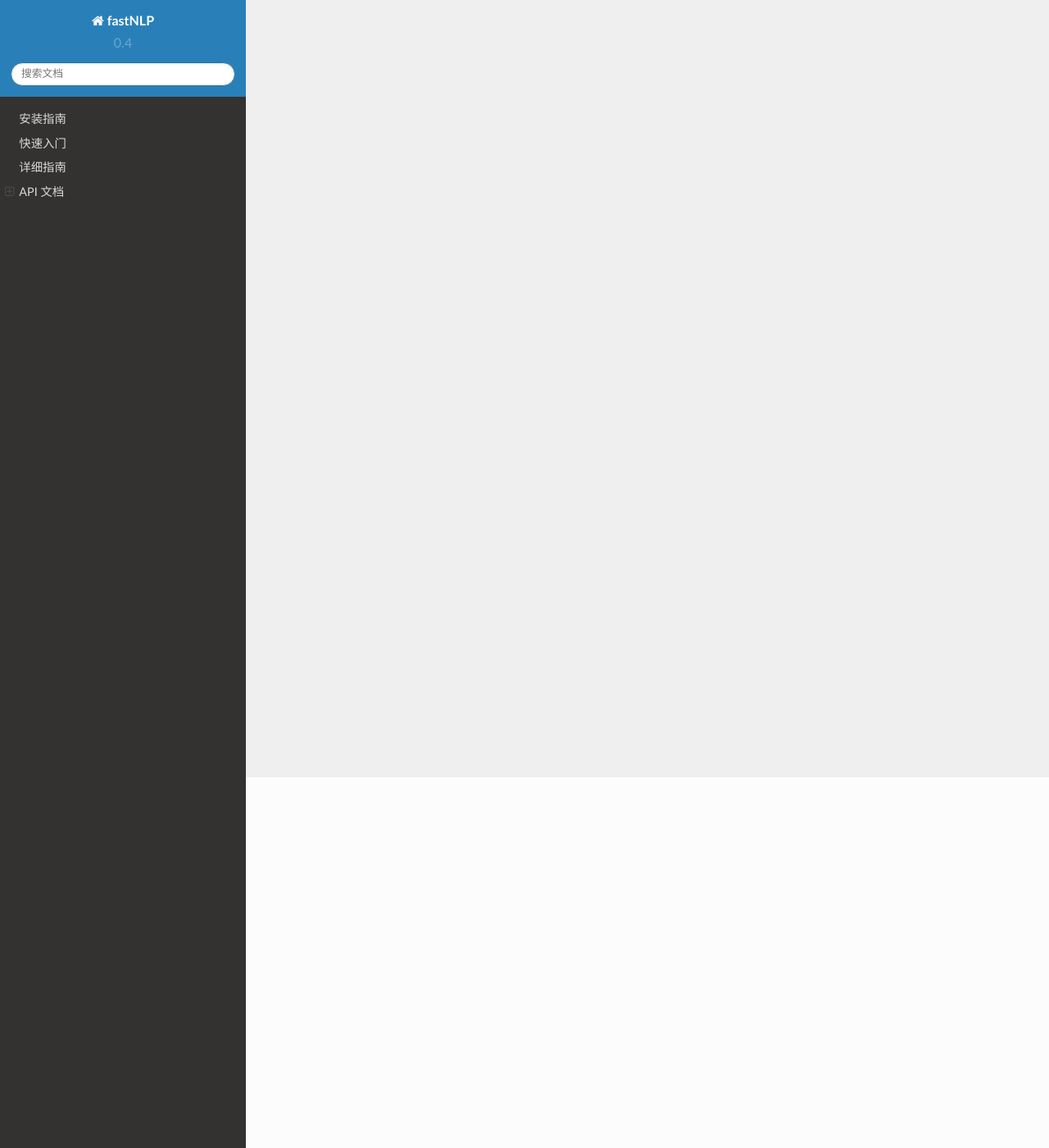
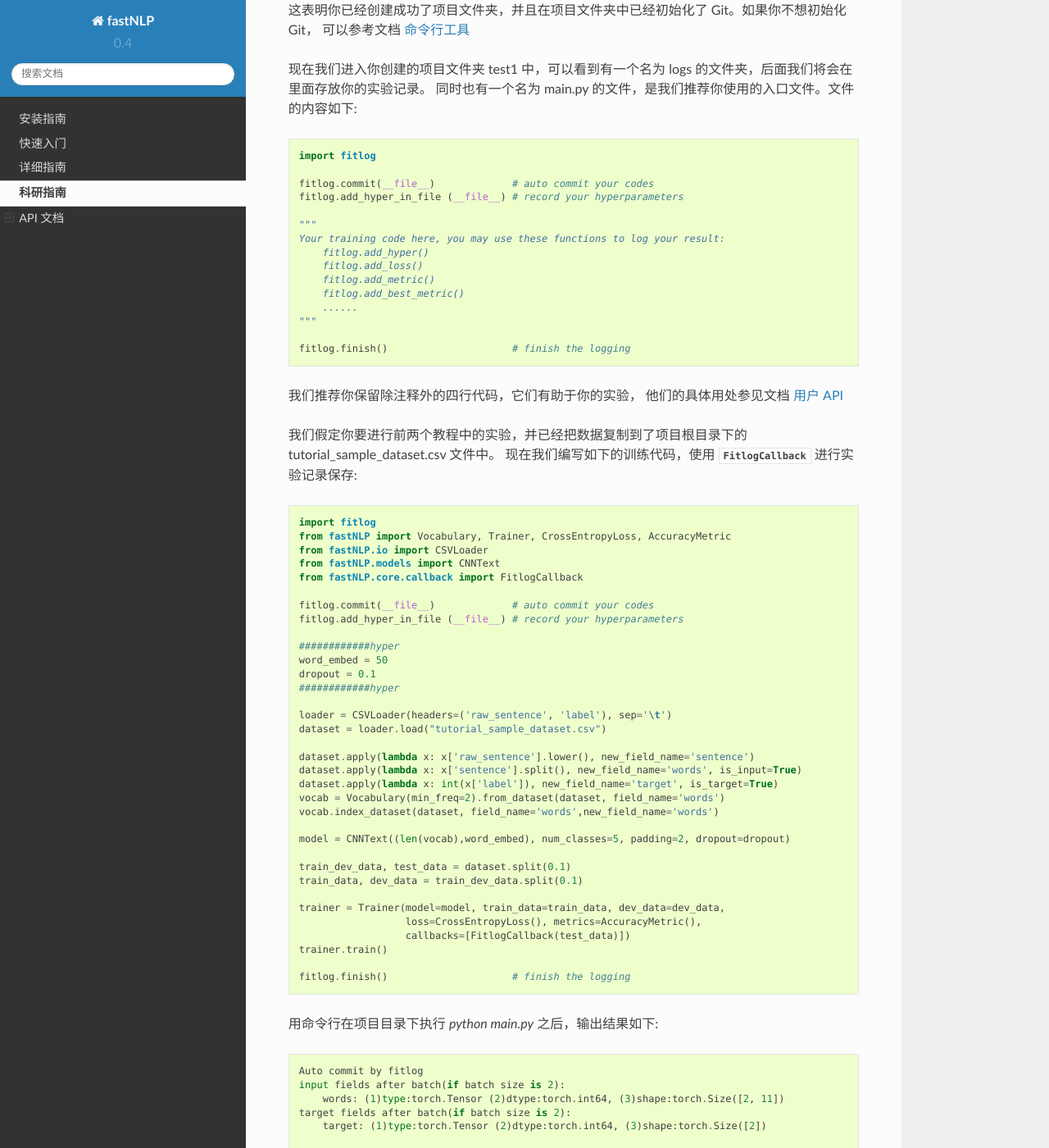
Before and after one commit to fastnlp/fastNLP, a Sphinx documentation site: the page built from docs/source/user/with_fitlog.rst, in a window 1280 px wide and 1400 px high, scrolled down 452 px. Shown: the whole window at 82% size. Built offline with Sphinx 7.4.7 and the Read the Docs theme 2.0.0, drawn with Linux system fonts in a browser that asks for light colours; some of the changed text lies outside the part shown.

Commit message:
增加了结合 fitlog 的教程

```diff
--- a/docs/source/index.rst
+++ b/docs/source/index.rst
@@ -55,6 +55,7 @@ fastNLP 在 :mod:`~fastNLP.models` 模块中内置了如 :class:`~fastNLP.models
     安装指南 <user/installation>
     快速入门 <user/quickstart>
     详细指南 <user/tutorial_one>
+    科研指南 <user/with_fitlog>
 
 API 文档
 -------------
--- a/docs/source/user/with_fitlog.rst
+++ b/docs/source/user/with_fitlog.rst
@@ -2,4 +2,121 @@
 科研向导
 =================
 
-本文介绍使用 fastNLP 和 fitlog 进行科学研究的方法
+本文介绍使用 fastNLP 和 fitlog 结合进行科研的方法。
+
+首先，我们需要安装 `fitlog <https://fitlog.readthedocs.io/>`_ 。你需要确认你的电脑中没有其它名为为 `fitlog` 的命令。
+
+我们从命令行中进入到一个文件夹，现在我们要在文件夹中创建我们的 fastNLP 项目。你可以在命令行输入 `fitlog init test1` ，
+然后你会看到如下提示::
+
+    Initialized empty Git repository in /Users/fdujyn/workspaces/test1/.git/
+    Auto commit by fitlog
+    Initialized empty Git repository in /Users/fdujyn/workspaces/test1/.git/
+    Fitlog project test1 is initialized.
+
+这表明你已经创建成功了项目文件夹，并且在项目文件夹中已经初始化了 Git。如果你不想初始化 Git，
+可以参考文档 `命令行工具 <https://fitlog.readthedocs.io/zh/latest/user/command_line.html>`_
+
+现在我们进入你创建的项目文件夹 test1 中，可以看到有一个名为 logs 的文件夹，后面我们将会在里面存放你的实验记录。
+同时也有一个名为 main.py 的文件，是我们推荐你使用的入口文件。文件的内容如下::
+
+    import fitlog
+
+    fitlog.commit(__file__)             # auto commit your codes
+    fitlog.add_hyper_in_file (__file__) # record your hyperparameters
+
+    """
+    Your training code here, you may use these functions to log your result:
+        fitlog.add_hyper()
+        fitlog.add_loss()
+        fitlog.add_metric()
+        fitlog.add_best_metric()
+        ......
+    """
+
+    fitlog.finish()                     # finish the logging
+
+我们推荐你保留除注释外的四行代码，它们有助于你的实验，
+他们的具体用处参见文档 `用户 API <https://fitlog.readthedocs.io/zh/latest/fitlog.html>`_
+
+我们假定你要进行前两个教程中的实验，并已经把数据复制到了项目根目录下的 tutorial_sample_dataset.csv 文件中。
+现在我们编写如下的训练代码，使用 :class:`~fastNLP.core.callback.FitlogCallback` 进行实验记录保存::
+
+    import fitlog
+    from fastNLP import Vocabulary, Trainer, CrossEntropyLoss, AccuracyMetric
+    from fastNLP.io import CSVLoader
+    from fastNLP.models import CNNText
+    from fastNLP.core.callback import FitlogCallback
+
+    fitlog.commit(__file__)             # auto commit your codes
+    fitlog.add_hyper_in_file (__file__) # record your hyperparameters
+
+    ############hyper
+    word_embed = 50
+    dropout = 0.1
+    ############hyper
+
+    loader = CSVLoader(headers=('raw_sentence', 'label'), sep='\t')
+    dataset = loader.load("tutorial_sample_dataset.csv")
+
+    dataset.apply(lambda x: x['raw_sentence'].lower(), new_field_name='sentence')
+    dataset.apply(lambda x: x['sentence'].split(), new_field_name='words', is_input=True)
+    dataset.apply(lambda x: int(x['label']), new_field_name='target', is_target=True)
+    vocab = Vocabulary(min_freq=2).from_dataset(dataset, field_name='words')
+    vocab.index_dataset(dataset, field_name='words',new_field_name='words')
+
+    model = CNNText((len(vocab),word_embed), num_classes=5, padding=2, dropout=dropout)
+
+    train_dev_data, test_data = dataset.split(0.1)
+    train_data, dev_data = train_dev_data.split(0.1)
+
+    trainer = Trainer(model=model, train_data=train_data, dev_data=dev_data,
+                      loss=CrossEntropyLoss(), metrics=AccuracyMetric(),
+                      callbacks=[FitlogCallback(test_data)])
+    trainer.train()
+
+    fitlog.finish()                     # finish the logging
+
+用命令行在项目目录下执行 `python main.py` 之后，输出结果如下::
+
+    Auto commit by fitlog
+    input fields after batch(if batch size is 2):
+        words: (1)type:torch.Tensor (2)dtype:torch.int64, (3)shape:torch.Size([2, 11])
+    target fields after batch(if batch size is 2):
+        target: (1)type:torch.Tensor (2)dtype:torch.int64, (3)shape:torch.Size([2])
+
+    training epochs started 2019-05-23-21-11-51
+    Evaluation at Epoch 1/10. Step:2/20. AccuracyMetric: acc=0.285714
+
+    Evaluation at Epoch 2/10. Step:4/20. AccuracyMetric: acc=0.285714
+
+    Evaluation at Epoch 3/10. Step:6/20. AccuracyMetric: acc=0.285714
+
+    Evaluation at Epoch 4/10. Step:8/20. AccuracyMetric: acc=0.428571
+
+    Evaluation at Epoch 5/10. Step:10/20. AccuracyMetric: acc=0.571429
+
+    Evaluation at Epoch 6/10. Step:12/20. AccuracyMetric: acc=0.571429
+
+    Evaluation at Epoch 7/10. Step:14/20. AccuracyMetric: acc=0.285714
+
+    Evaluation at Epoch 8/10. Step:16/20. AccuracyMetric: acc=0.142857
+
+    Evaluation at Epoch 9/10. Step:18/20. AccuracyMetric: acc=0.285714
+
+    Evaluation at Epoch 10/10. Step:20/20. AccuracyMetric: acc=0.571429
+
+
+    In Epoch:5/Step:10, got best dev performance:AccuracyMetric: acc=0.571429
+    Reloaded the best model.
+
+现在，我们在项目目录下输入 `fitlog log logs` ，命令行会启动一个网页，默认 url 为 ``0.0.0.0:5000`` 。
+我们在浏览器中打开网页，可以看到如下的统计表格:
+
+.. image:: ../figures/fitlogTable.png
+
+如果我们点击action中的最后一个键钮，可以看到详细的 loss 图:
+
+.. image:: ../figures/fitlogChart.png
+
+更多的教程还在编写中，敬请期待~
```
Also changed, not shown: docs/source/figures/fitlogChart.png (added), docs/source/figures/fitlogTable.png (added), 1 other file.
